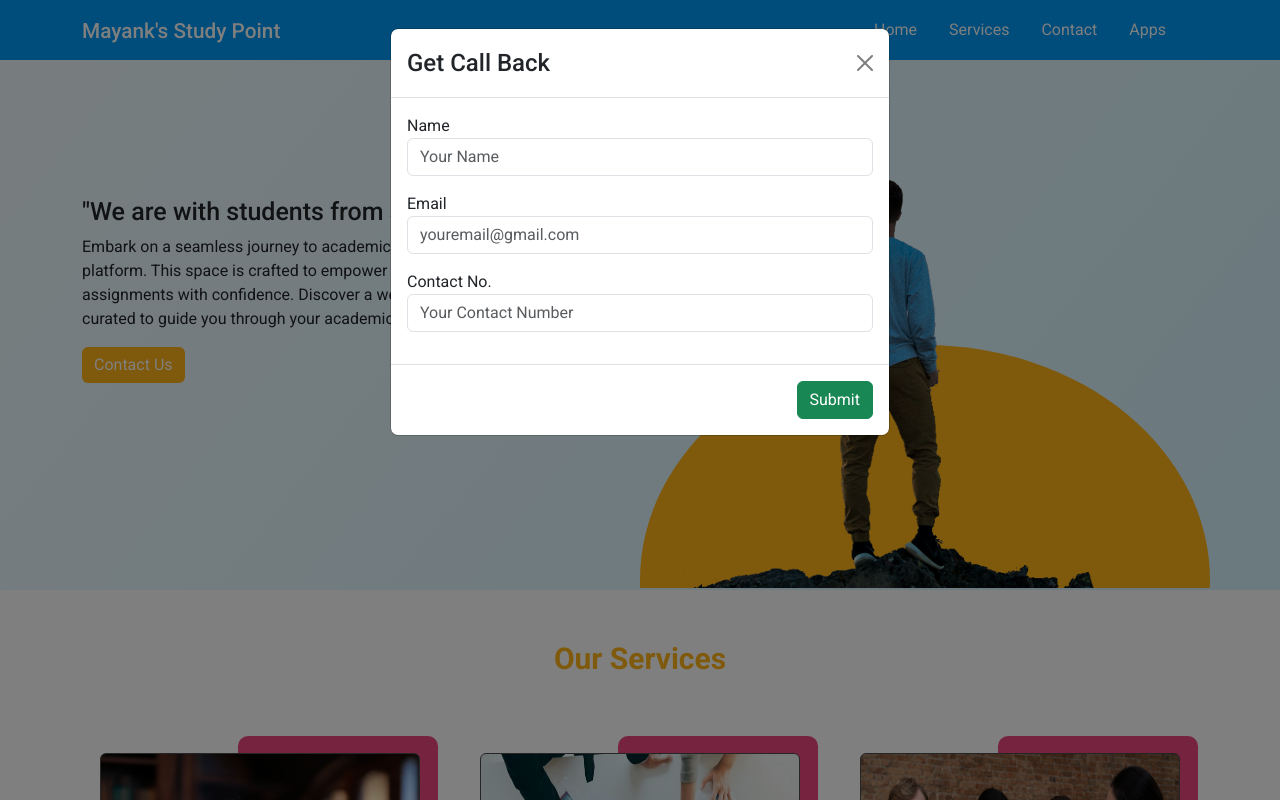
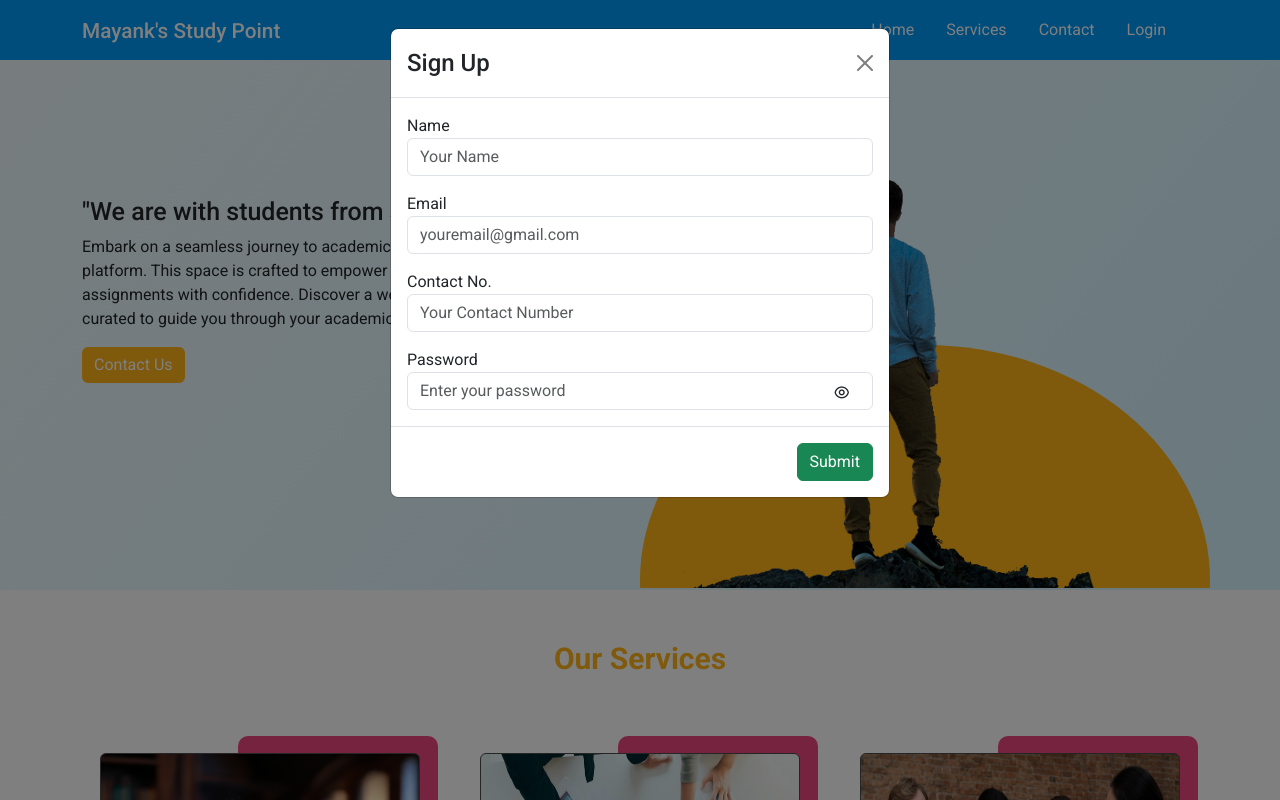
Before and after one commit to AmitShawGit/Mayank_Study_Point_MERN, a React (Create React App) app: page /#/home in a window 1280 px wide. Before the commit this address led to /#/home. Shown: the top 800 px of the page. Built offline with nearby package versions, Linux system fonts and the light colour scheme; no server answers.

Commit message:
workin on login andsignup

```diff
--- a/src/components/header/Header.jsx
+++ b/src/components/header/Header.jsx
@@ -28,7 +28,7 @@ const Header = () => {
                   <Link to="/contact">Contact</Link>
                 </li>
                 <li className='nav-items' onClick={()=>{setMenu(prev => !prev)}}>
-                  <Link to="/app">Apps</Link>
+                  <Link to="/app">Login</Link>
                 </li>
               </ul>
               <i
--- a/src/pages/home/Home.jsx
+++ b/src/pages/home/Home.jsx
@@ -1,4 +1,4 @@
-import React, { useState, useEffect } from 'react'
+import React, { useState, useEffect, useRef } from 'react'
 import Hero from './hero/Hero'
 import Learning from './learning/Learning'
 import Services from './services/Services'
@@ -20,10 +20,13 @@ let initialValues = {
 const Home = () => {
   const [show, setShow] = useState(false);
 
+  const [eye, setEye] = useState(false)
+
   //formik
   const { values, errors, handleBlur, handleChange, handleSubmit } = useFormik({
     initialValues: initialValues,
     onSubmit: (values, action) => {
+      console.log("myval", values);
       try {
         apiCall.post("/send-info", values
         )
@@ -57,10 +60,27 @@ const Home = () => {
       placeholder: "Your Contact Number",
       type: "number",
       name: "contact"
-    },
+    }
+
 
   ]
   const handleClose = () => setShow(false);
+
+  const passwordType = useRef();
+  const eyeIcon = useRef();
+  const showPassword = () => {
+    if (eye) {
+      setEye(false)
+      passwordType.current.type = "text"
+      eyeIcon.current.className = "ri-eye-off-line"
+    } else {
+      passwordType.current.type = "password"
+      eyeIcon.current.className = "ri-eye-line"
+      setEye(true)
+    }
+
+  }
+
   useEffect(() => {
 
     setShow(true)
@@ -71,7 +91,7 @@ const Home = () => {
       <Modal show={show} onHide={handleClose}>
         <form action='/submit' onSubmit={handleSubmit}>
           <Modal.Header closeButton>
-            <Modal.Title>Get Call Back</Modal.Title>
+            <Modal.Title>Sign Up</Modal.Title>
           </Modal.Header>
           <Modal.Body>
 
@@ -87,7 +107,15 @@ const Home = () => {
                 msg={errors[item.name]}
                 value={values[item.name]} />
             })}
+            <div className="password-input">
+              <label htmlFor="password">Password</label>
+              <input type='password' className='form-control' placeholder='Enter your password' onChange={handleChange}
+                onBlur={handleBlur} name='password' id='password' ref={passwordType} />
+              <i className="ri-eye-line" ref={eyeIcon} onClick={showPassword}></i>
+            </div>
           </Modal.Body>
+
+
           <Modal.Footer>
 
             <input className='btn btn-success' type="submit" value="Submit" />
--- a/src/pages/home/learning/Learning.jsx
+++ b/src/pages/home/learning/Learning.jsx
@@ -12,7 +12,7 @@ const Learning = () => {
     return (
         <>
             <ContentWrapper>
-                <Row className='py-5'>
+                <Row className='py-5 align-items-center'>
                     <Col md={6}>
                         <Img src={sectionImg} className="img-fluid" />
                     </Col>
--- a/src/pages/home/services/Services.jsx
+++ b/src/pages/home/services/Services.jsx
@@ -5,7 +5,7 @@ import { Col, Row } from 'react-bootstrap'
 import freePdf from '../../../assets/service1.jpg'
 import video from '../../../assets/service2.jpg';
 import assVid from '../../../assets/service3.jpg'
-import winner from '../../../assets/service5.png';
+import winner from '../../../assets/web.jpg';
 import free from '../../../assets/service4.jpg'
 import { Link } from 'react-router-dom';
 const Services = () => {
@@ -40,7 +40,7 @@ const Services = () => {
         },
         {
             id: 5,
-            text: "Other Services",
+            text: "Web Development",
             icon: "ri-medal-line projector",
             img: winner,
             route: "/"
--- a/src/style.scss
+++ b/src/style.scss
@@ -14,11 +14,13 @@
     border: $primary !important;
     box-shadow: $primary !important;
 }
-.list-none{
+
+.list-none {
     list-style: none;
     margin-left: 0;
     padding-left: 0;
 }
+
 .text-primary {
     color: $primary !important;
 }
@@ -53,7 +55,8 @@ a {
         align-items: center;
         justify-content: center;
         height: 600px;
-h1{
+
+        h1 {
             font-size: 25px;
         }
     }
@@ -83,11 +86,21 @@ h1{
     }
 }
 
+.password-input {
+    position: relative;
+
+    .ri-eye-line , .ri-eye-off-line{
+        position: absolute;
+        bottom: 10%;
+        right: 5%;
+    }
+}
+
 /*learninsection*/
 
 .description {
     line-height: 2.1;
-    text-align: left;
+    text-align: justify;
 
     @include md {
         padding-top: 0% !important;
@@ -118,8 +131,9 @@ h1{
 .text-primary {
     color: $primary !important;
 }
+
 //review
-.review-container{
+.review-container {
     position: relative;
 
     .add-review {
@@ -129,6 +143,7 @@ h1{
         margin: 0 auto;
     }
 }
+
 .review {
     text-align: justify;
     word-spacing: -1px;
@@ -137,9 +152,11 @@ h1{
         text-align: center;
     }
 }
-.mySwiper{
+
+.mySwiper {
     cursor: grab;
 }
+
 /*servicesection*/
 .youtube-color {
     color: #CD201F;
@@ -231,26 +248,30 @@ h1{
 
 
 }
-.barcode-img{
+
+.barcode-img {
     // margin: 2.5rem auto;
     width: 50%;
 }
-.works-list{
+
+.works-list {
     list-style: numeric;
     padding-left: 1.4%;
 }
 
 //404Page
-.error-page{
+.error-page {
     display: flex;
     flex-direction: column;
     align-items: center;
     justify-content: center;
     height: 100vh;
-    h3{
+
+    h3 {
         font-size: 120px;
     }
-    p{
+
+    p {
         font-size: 60px;
     }
 }
```
Also changed, not shown: src/assets/web.jpg (added). Lines whose indentation alone changed are shown as unchanged.
